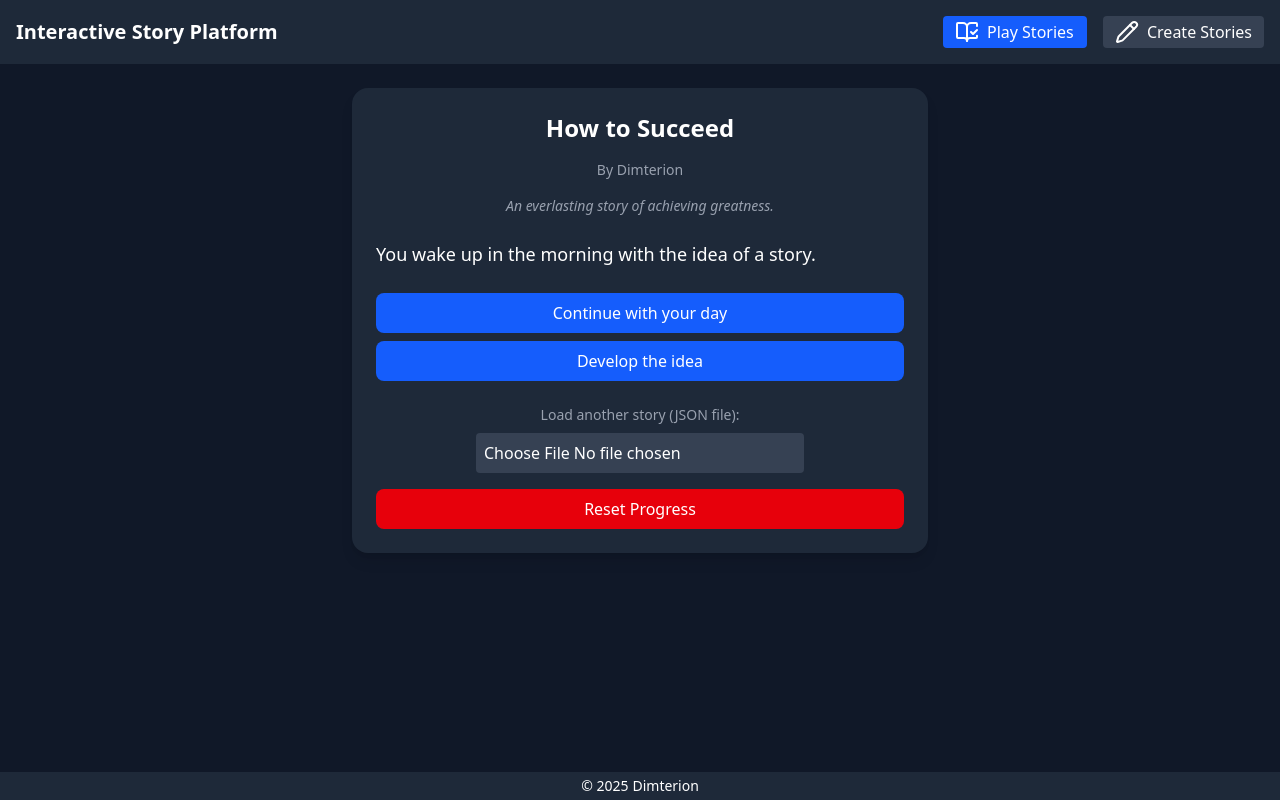
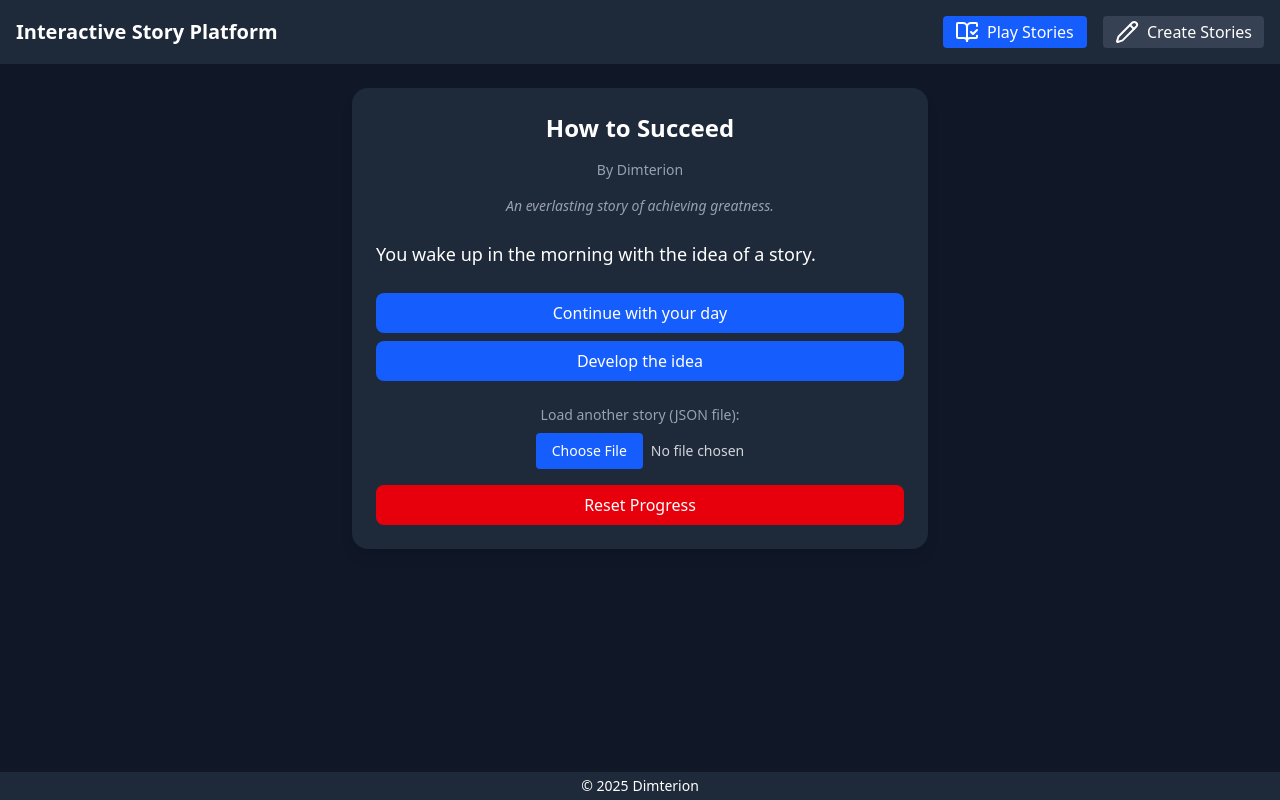
Before and after one commit to Dimterion/stories-platform, a React (Vite) app: page / in a window 1280 px wide. Built offline with nearby package versions, Linux system fonts and the light colour scheme.

Commit message:
add custom file upload button to Story Player

```diff
--- a/src/components/StoryPlayer.jsx
+++ b/src/components/StoryPlayer.jsx
@@ -46,6 +46,7 @@ export default function StoryPlayer() {
     initialState.currentNodeId,
   );
   const [history, setHistory] = useState(initialState.history);
+  const [fileName, setFileName] = useState(null);
 
   useEffect(() => {
     if (!hasLoadedRef.current) {
@@ -120,6 +121,7 @@ export default function StoryPlayer() {
     setHistory([startNode]);
     hasLoadedRef.current = false;
     if (fileInputRef.current) fileInputRef.current.value = "";
+    setFileName(null);
     toast.success("Progress reset. Sample story reloaded.");
   };
 
@@ -216,13 +218,37 @@ export default function StoryPlayer() {
           <label className="mb-2 block text-sm text-gray-400">
             Load another story (JSON file):
           </label>
-          <input
-            ref={fileInputRef}
-            type="file"
-            accept="application/json"
-            onChange={handleFileUpload}
-            className="max-w-[95%] cursor-pointer rounded bg-gray-700 p-2"
-          />
+
+          <div className="flex flex-col items-center gap-2 sm:flex-row sm:justify-center">
+            {/* Hidden file input */}
+            <input
+              ref={fileInputRef}
+              type="file"
+              accept="application/json"
+              onChange={(e) => {
+                handleFileUpload(e);
+                if (e.target.files && e.target.files[0]) {
+                  setFileName(e.target.files[0].name);
+                } else {
+                  setFileName(null);
+                }
+              }}
+              className="hidden"
+            />
+
+            {/* Custom upload button */}
+            <button
+              onClick={() => fileInputRef.current?.click()}
+              className="inline-flex cursor-pointer items-center gap-2 rounded bg-blue-600 px-4 py-2 text-sm hover:bg-blue-500"
+            >
+              Choose File
+            </button>
+
+            {/* File name display */}
+            <span className="text-sm text-gray-300">
+              {fileName || "No file chosen"}
+            </span>
+          </div>
         </div>
 
         <button
```
